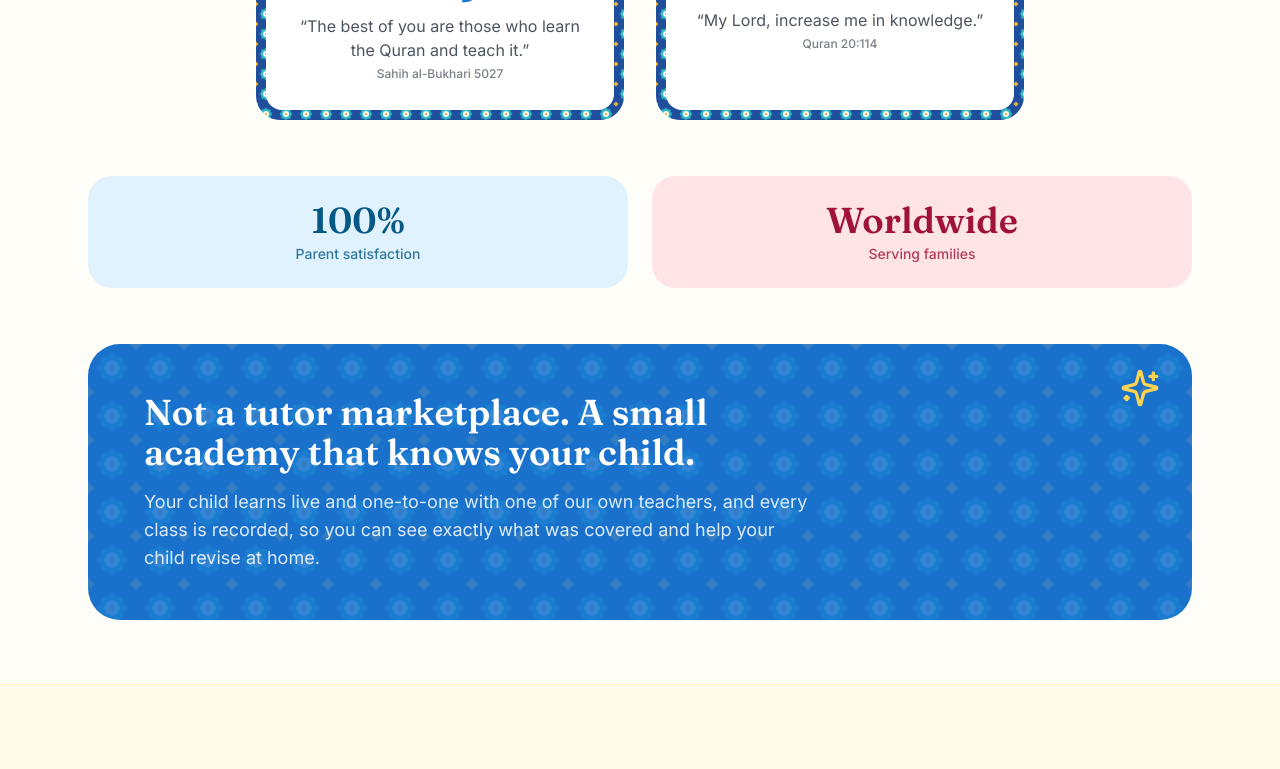
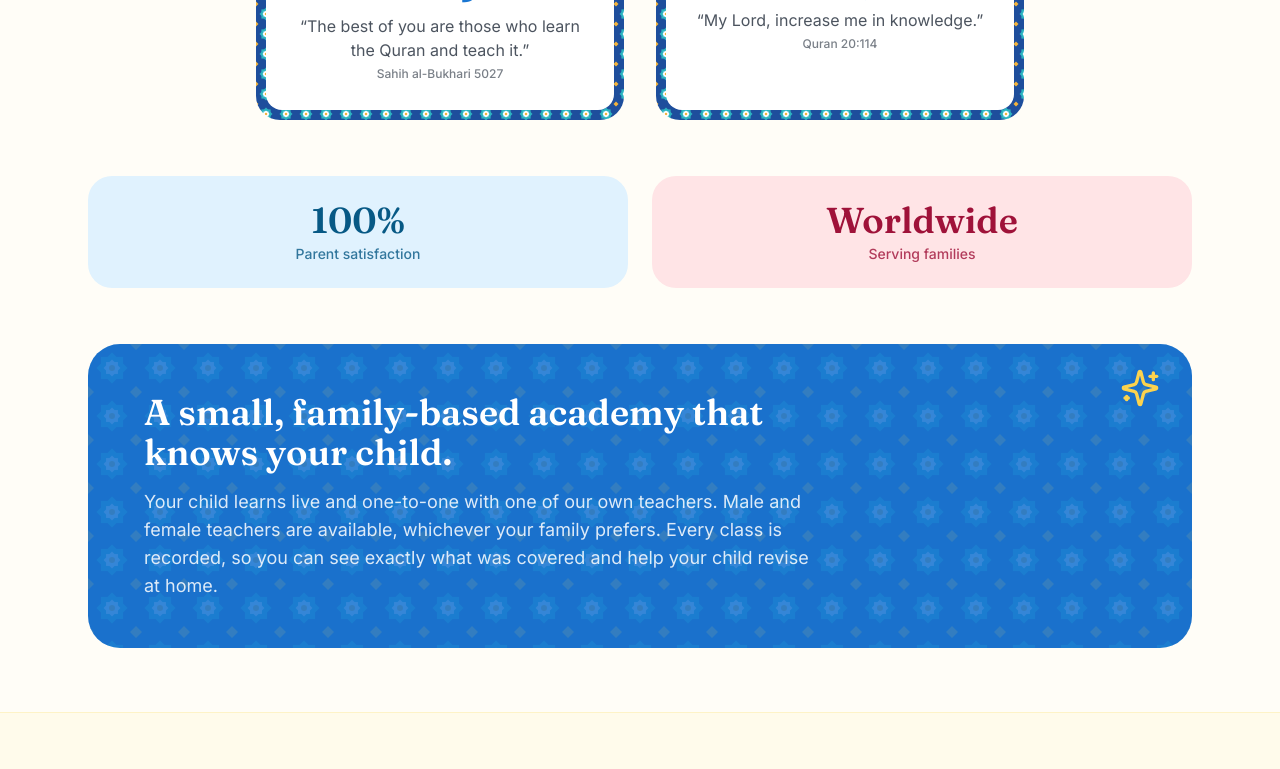
Before and after one commit to SamiHotak26/Taleem-And-Tarbiyah, a Next.js app: page / in a window 1280 px wide. Shown: the part 1277-2046 px from the top of the page. Built offline with nearby package versions, Linux system fonts and the light colour scheme; no server answers.

Commit message:
Update page.tsx

```diff
--- a/app/page.tsx
+++ b/app/page.tsx
@@ -21,6 +21,7 @@ const stats = [
 
 const features = [
   { icon: Users, text: "Live 1-to-1 classes" },
+    { icon: Heart, text: "Male & female teachers" },
   { icon: Video, text: "Every class recorded" },
   { icon: Star, text: "Free trial class" },
 ];
@@ -189,12 +190,13 @@ export default function Home() {
           <TileBackground opacity={0.12} />
           <Sparkles aria-hidden className="absolute top-6 right-8 h-10 w-10 text-amber-300" />
           <h2 className="relative font-display text-3xl md:text-4xl font-semibold max-w-2xl">
-            Not a tutor marketplace. A small academy that knows your child.
+      A small, family-based academy that knows your child.
           </h2>
           <p className="relative mt-4 max-w-2xl text-white/85 text-lg">
-            Your child learns live and one-to-one with one of our own
-            teachers, and every class is recorded, so you can see exactly
-            what was covered and help your child revise at home.
+                      Your child learns live and one-to-one with one of our own
+            teachers. Male and female teachers are available, whichever
+            your family prefers. Every class is recorded, so you can see
+            exactly what was covered and help your child revise at home.
           </p>
         </div>
       </section>
```
